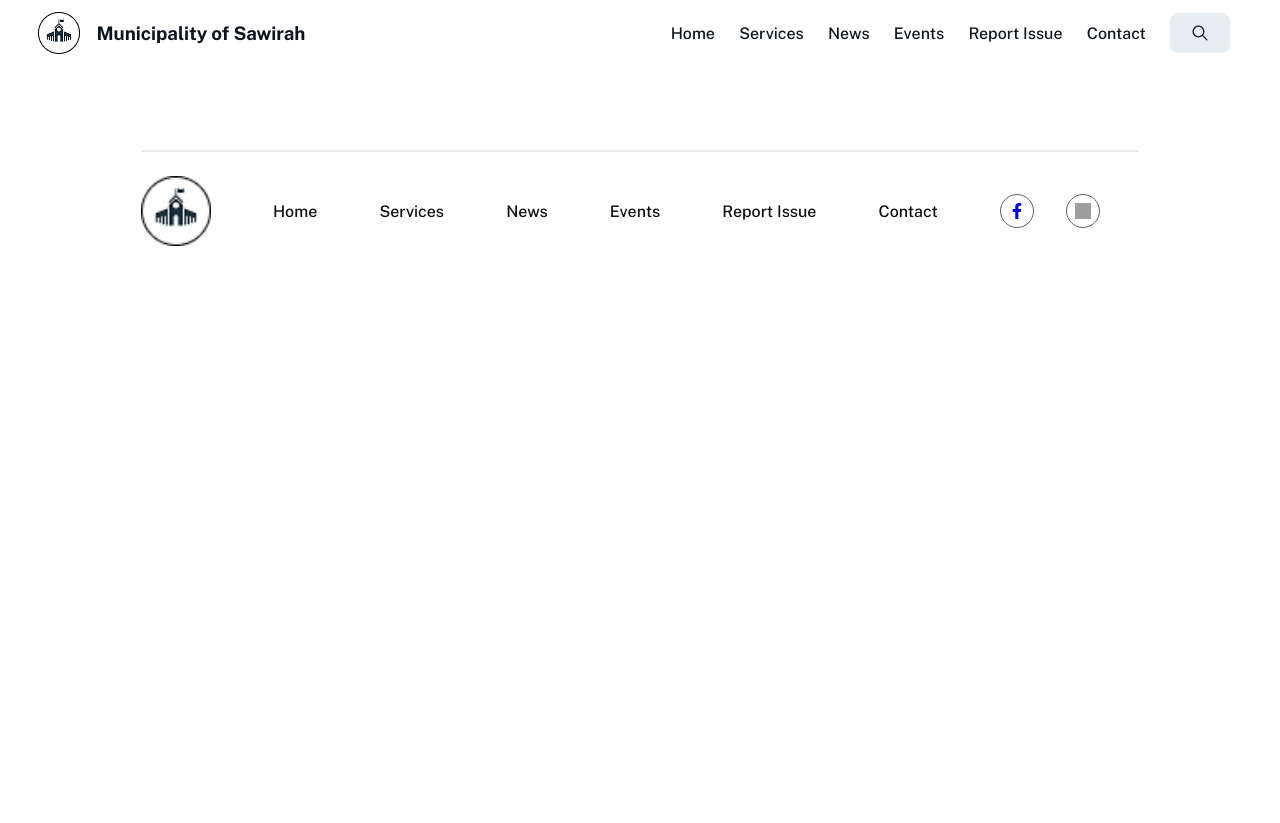
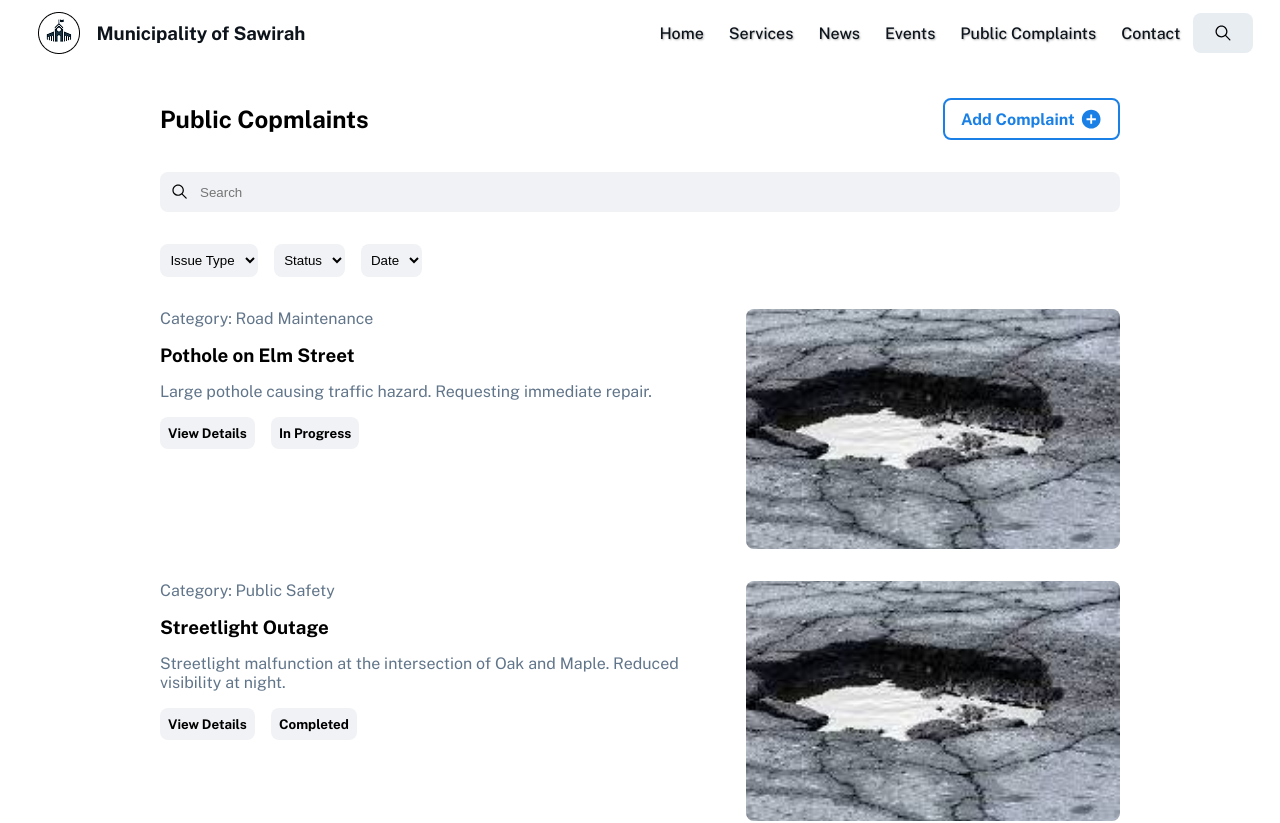
Before and after one commit to MahmoudSmaily194/Municipality, a React (Vite) app: page /complaints in a window 1280 px wide. Shown: the top 823 px of the page. Before the commit the page ends 800 px from the top, so only its background shows below. Built offline with nearby package versions, Linux system fonts and the light colour scheme; grey boxes are pictures that could not be loaded.

Commit message:
public complaints

```diff
--- a/src/components/publicNav/PublicNav.tsx
+++ b/src/components/publicNav/PublicNav.tsx
@@ -31,13 +31,11 @@ const PublicNav = () => {
           <NavLink to={"/services"}>Services</NavLink>
           <NavLink to={"/news"}>News</NavLink>
           <NavLink to={"/events"}>Events</NavLink>
-          <NavLink to={"/report"}>Report Issue</NavLink>
+          <NavLink to={"/complaints"}>Public Complaints</NavLink>
           <NavLink to={"/contact"}>Contact</NavLink>
-          <NavLink className={style.search} to={"/search"}>
-            <div className={style.search}>
-              <IoIosSearch style={{ height: "20px", width: "20px" }} />
-            </div>
-          </NavLink>
+          <div className={style.search}>
+            <IoIosSearch style={{ height: "20px", width: "20px" }} />
+          </div>
         </div>
       </nav>
       {isSidebarOpen && (
--- a/src/components/publicNav/publicnav.module.css
+++ b/src/components/publicNav/publicnav.module.css
@@ -37,6 +37,20 @@
   color: #0d141c;
   font-family: "sans";
   font-weight: 500;
+  transition:
+    transform 0.2s ease-in-out,
+    color 0.2s ease-in-out;
+  text-shadow: 1px 1px 2px rgba(0, 0, 0, 0.3);
+  padding: 6px 12px;
+  border-radius: 6px;
+  display: inline-block;
+}
+
+.nav_tags a:hover {
+  transform: translateY(-4px);
+
+  color: #1A80E5; /* soft blue for emphasis */
+
 }
 .search {
   width: 40px;
--- /dev/null
+++ b/src/data/complaints.tsx
@@ -0,0 +1,107 @@
+import img from "../assets/StreetHole.jpeg";
+
+export const complaints = [
+  {
+    url: img,
+    title: "Pothole on Elm Street",
+    body: "Large pothole causing traffic hazard. Requesting immediate repair.",
+    category: "Road Maintenance",
+    status: "In Progress",
+  },
+  {
+    url: img,
+    title: "Streetlight Outage",
+    body: "Streetlight malfunction at the intersection of Oak and Maple. Reduced visibility at night.",
+    category: "Public Safety",
+    status: "Completed",
+  },
+  {
+    url: img,
+    title: "Illegal Dumping",
+    body: "Large amount of trash dumped near the community park. Requires cleanup.",
+    category: "Sanitation",
+    status: "Pending",
+  },
+  {
+    url: img,
+    title: "Cracked Sidewalk",
+    body: "Sidewalk near the library is cracked and uneven, posing a tripping hazard.",
+    category: "Road Maintenance",
+    status: "Pending",
+  },
+  {
+    url: img,
+    title: "Graffiti on Building",
+    body: "Graffiti vandalism on the side of the community center. Needs removal.",
+    category: "Public Safety",
+    status: "Pending",
+  },{
+    url: img,
+    title: "Pothole on Elm Street",
+    body: "Large pothole causing traffic hazard. Requesting immediate repair.",
+    category: "Road Maintenance",
+    status: "In Progress",
+  },
+  {
+    url: img,
+    title: "Streetlight Outage",
+    body: "Streetlight malfunction at the intersection of Oak and Maple. Reduced visibility at night.",
+    category: "Public Safety",
+    status: "Completed",
+  },
+  {
+    url: img,
+    title: "Illegal Dumping",
+    body: "Large amount of trash dumped near the community park. Requires cleanup.",
+    category: "Sanitation",
+    status: "Pending",
+  },
+  {
+    url: img,
+    title: "Cracked Sidewalk",
+    body: "Sidewalk near the library is cracked and uneven, posing a tripping hazard.",
+    category: "Road Maintenance",
+    status: "Pending",
+  },
+  {
+    url: img,
+    title: "Graffiti on Building",
+    body: "Graffiti vandalism on the side of the community center. Needs removal.",
+    category: "Public Safety",
+    status: "Pending",
+  },{
+    url: img,
+    title: "Pothole on Elm Street",
+    body: "Large pothole causing traffic hazard. Requesting immediate repair.",
+    category: "Road Maintenance",
+    status: "In Progress",
+  },
+  {
+    url: img,
+    title: "Streetlight Outage",
+    body: "Streetlight malfunction at the intersection of Oak and Maple. Reduced visibility at night.",
+    category: "Public Safety",
+    status: "Completed",
+  },
+  {
+    url: img,
+    title: "Illegal Dumping",
+    body: "Large amount of trash dumped near the community park. Requires cleanup.",
+    category: "Sanitation",
+    status: "Pending",
+  },
+  {
+    url: img,
+    title: "Cracked Sidewalk",
+    body: "Sidewalk near the library is cracked and uneven, posing a tripping hazard.",
+    category: "Road Maintenance",
+    status: "Pending",
+  },
+  {
+    url: img,
+    title: "Graffiti on Building",
+    body: "Graffiti vandalism on the side of the community center. Needs removal.",
+    category: "Public Safety",
+    status: "Pending",
+  },
+];
--- /dev/null
+++ b/src/pages/publicComplaints/PublicComplaints.tsx
@@ -0,0 +1,70 @@
+import style from "./compliants.module.css";
+import { MdAddCircle } from "react-icons/md";
+import { IoIosSearch } from "react-icons/io";
+import { complaints } from "../../data/complaints";
+import Pagination from "../../components/pagination/Pagination";
+import { useNavigate } from "react-router-dom";
+const PublicComplaints = () => {
+  const setCurrentPage = () => {};
+  const navigate=useNavigate();
+  return (
+    <div className={style.pub_compls_page}>
+      <div className={style.pub_compls}>
+        <div className={style.public_complaints_header}>
+          <h2>Public Copmlaints</h2>
+          <button onClick={()=>{navigate("/report")}}>
+            Add Complaint
+            <MdAddCircle className={style.addCompl_icon} />
+          </button>
+        </div>
+        <div className={style.search_inp}>
+          <input type="text" placeholder="Search" />
+          <IoIosSearch className={style.search_icon} />
+        </div>
+        <div className={style.filter_compl_selects}>
+          <select>
+            <option value="">Issue Type </option>
+            <option value="">Issue Type </option>
+            <option value="">Issue Type </option>
+          </select>
+          <select>
+            <option value="">Status </option>
+            <option value="">Status </option>
+            <option value="">Status </option>
+          </select>
+          <select>
+            <option value="">Date</option>
+            <option value="">Date</option>
+            <option value="">Date</option>
+          </select>
+        </div>
+
+        <div className={style.copmlaints}>
+          {complaints.map((complaint, index) => {
+            return (
+              <div key={index} className={style.pub_complaint}>
+                <div className={style.complaint_text_content}>
+                  <p>Category: {complaint.category}</p>
+                  <h3>{complaint.title}</h3>
+                  <p>{complaint.body}</p>
+                  <div className={style.comlplaint_btns}>
+                    <button>View Details</button>
+                    <button>{complaint.status}</button>
+                  </div>
+                </div>
+                <img src={complaint.url} />
+              </div>
+            );
+          })}
+        </div>
+        <Pagination
+          NbOfPages={1}
+          setCurrentPage={setCurrentPage}
+          currentPage={4}
+        />
+      </div>
+    </div>
+  );
+};
+
+export default PublicComplaints;
--- /dev/null
+++ b/src/pages/publicComplaints/compliants.module.css
@@ -0,0 +1,134 @@
+.pub_compls_page {
+  display: flex;
+  justify-content: center;
+  align-items: center;
+  font-family: "sans";
+}
+.pub_compls {
+  width: 75%;
+  margin-top: 2rem;
+  display: flex;
+  flex-direction: column;
+  justify-content: center;
+  gap: 2rem;
+}
+.public_complaints_header {
+  display: flex;
+  align-items: center;
+  justify-content: space-between;
+}
+.public_complaints_header button {
+  display: flex;
+  align-items: center;
+  justify-content: space-evenly;
+  gap: 5px;
+  padding: 0.5rem 1rem;
+  background-color: transparent;
+  color: #1a80e5;
+  border: none;
+  border-radius: 8px;
+  border: 2px solid #1a80e5;
+  font-family: "sans";
+  font-weight: 700;
+  font-size: medium;
+}
+.addCompl_icon{
+   font-size: 1.4rem ; color: "#1A80E5"
+}
+.public_complaints_header button:hover, .addCompl_icon:hover{
+  background-color: #1a80e5;
+    color: white;
+}
+.search_inp {
+  position: relative;
+  width: 100%;
+}
+.search_inp input {
+  width: calc(100% - 2.5rem);
+  height: 2.5rem;
+  background-color: #f0f2f5;
+  border: none;
+  border-radius: 8px;
+  padding-left: 2.5rem;
+}
+.search_icon {
+  position: absolute;
+  top: 0.6rem;
+  left: 0.6rem;
+  font-size: larger;
+}
+.filter_compl_selects {
+  display: flex;
+  align-items: center;
+  gap: 1rem;
+}
+.filter_compl_selects select {
+  padding: 0.5rem 0.4rem;
+  background-color: #f0f2f5;
+  border: none;
+  border-radius: 8px;
+}
+.copmlaints {
+  width: 100%;
+  display: flex;
+  flex-direction: column;
+  gap: 2rem;
+}
+.pub_complaint {
+  display: flex;
+  justify-content: space-between;
+  gap: 1.5rem;
+}
+.complaint_text_content {
+  width: 60%;
+  display: flex;
+  flex-direction: column;
+  gap: 1rem;
+}
+.pub_complaint img {
+  width: 40%;
+  height: 15rem;
+  border-radius: 8px;
+  object-fit: cover;
+}
+.complaint_text_content p {
+  color: #61758a;
+}
+.comlplaint_btns {
+  display: flex;
+  gap: 1rem;
+}
+.comlplaint_btns button {
+  padding: 0.5rem 0.5rem;
+  border: none;
+  background-color: #f0f2f5;
+  font-family: "sans";
+  font-weight: 700;
+  border-radius: 8px;
+}
+@media (max-width: 667px) {
+  .pub_compls {
+    width: 90%;
+  }
+  .pub_complaint {
+    display: flex;
+    flex-direction: column-reverse;
+  }
+  .complaint_text_content {
+    width: 100%;
+  }
+  .pub_complaint img {
+    width: 100%;
+  }
+}
+@media (max-width: 467px) {
+  .public_complaints_header h2 {
+    font-weight: 700;
+    font-size: 1.1rem;
+  }
+  .public_complaints_header button {
+    width: 48%;
+    font-size: smaller;
+    padding: 2px 3px;
+  }
+}
--- a/src/routes/PublicRoutes.tsx
+++ b/src/routes/PublicRoutes.tsx
@@ -7,6 +7,7 @@ import News from "../pages/news/News";
 import NewsItem from "../pages/news/newsItem/NewsItem";
 import Report from "../pages/report/Report";
 import Service from "../pages/services/Service";
+import PublicComplaints from "../pages/publicComplaints/PublicComplaints";
 
 const PublicRoutes = () => {
   return (
@@ -17,8 +18,9 @@ const PublicRoutes = () => {
         <Route path="/news" element={<News />} />
         <Route path="/news/:id" element={<NewsItem />} />
         <Route path="/events" element={<Events/>}/>
+        <Route path="/complaints" element={<PublicComplaints/>}/>
         <Route path="/report" element={<Report/>}/>
-           <Route path="/contact" element={<Contact/>}/>
+        <Route path="/contact" element={<Contact/>}/>
       </Routes>
     </PublicLayout>
   );
```
Also changed, not shown: src/assets/StreetHole.jpeg (added).
